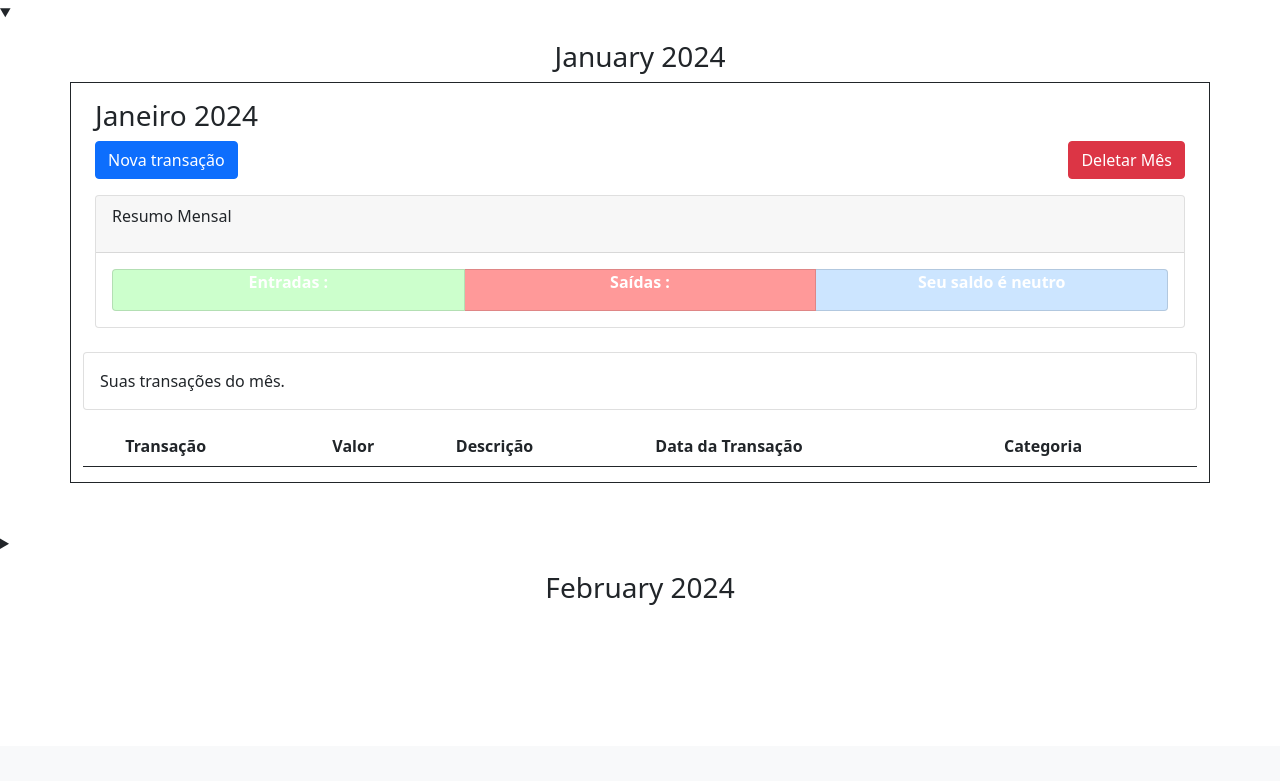
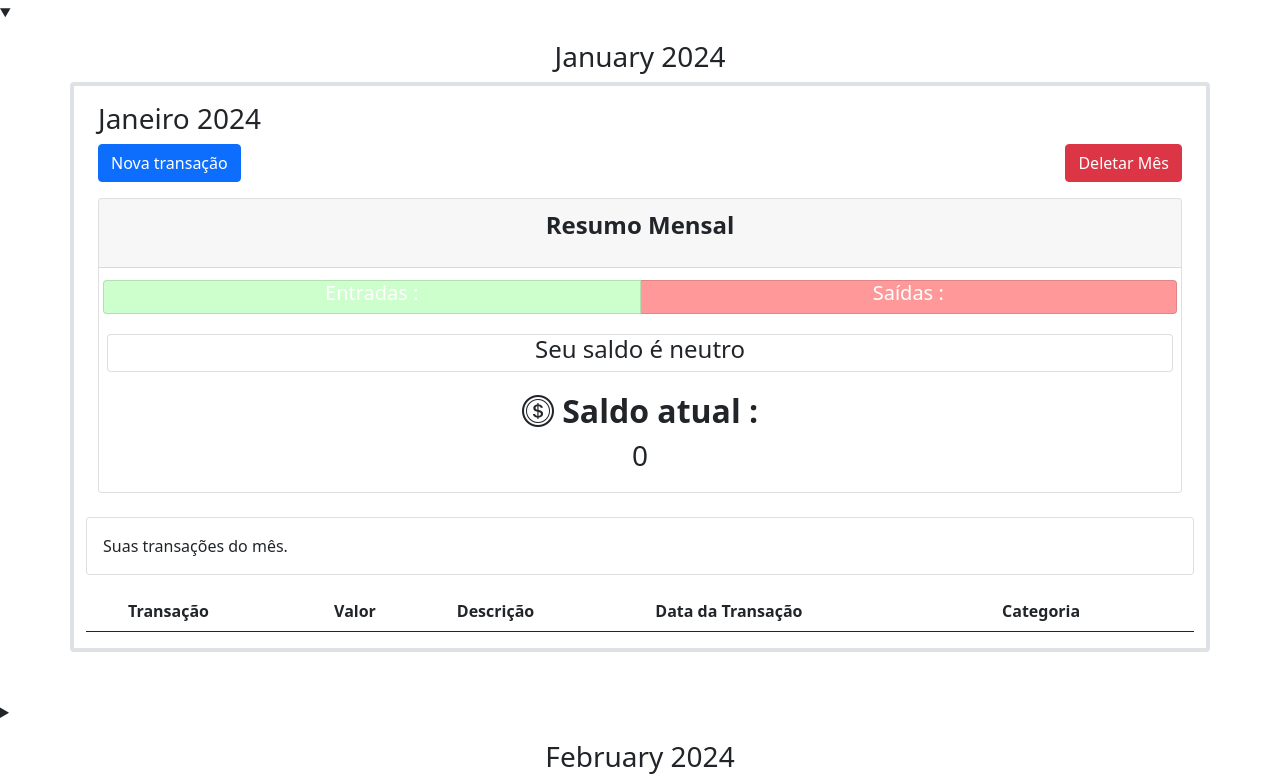
Before and after one commit to pedrohaveloso/finance, a PHP site: page / in a window 1280 px wide, after a click that opens the changed part. Shown: the part 54-835 px from the top of the page. Before the commit the page ends 659 px from the top, so only its background shows below. Run offline with PHP 8.4, Linux system fonts and the light colour scheme; data comes from the database, SQL or seed files in the repository; data that the repository does not hold is empty.

Commit message:
iniciando uma estilização
tentando estilizar as telas dos meses

```diff
--- a/index.php
+++ b/index.php
@@ -68,7 +68,7 @@ $meses = mysqli_query($conn, $sql_meses);
                 <h3 class="mt-3 text-center"><?php echo $mes['name'] . " " . $mes['year']; ?></h3>
             </summary>
 
-            <div class="container border border-dark mb-5">
+            <div class="container border border-4 rounded-2 mb-5 p-">
                 <div class="container">
                     <h3 class="mt-3"><?php echo $months[$mes['name']] . " " . $mes['year']; ?></h3>
                     <a href="create_transacao.php?mes_id=<?= $mes['id'] ?>" class="btn btn-primary">Nova transação</a>
@@ -76,11 +76,11 @@ $meses = mysqli_query($conn, $sql_meses);
                         <button onclick="return confirm('Tem certeza que deseja excluir este mês?')" name="delete_mes" class="btn btn-danger" type="submit" value="<?= $mes['id'] ?>">Deletar Mês</button>
                     </form>
                     <div class="card mt-3 mb-4">
-                        <div class="card-header">
+                        <div class="card-header text-center fw-bold fs-4">
                             <p>Resumo Mensal</p>
                         </div>
-                        <div class="card-body">
-                            <div class="card-group">
+                        <div class="card-body fw-4 p-1">
+                            <div class="card-group mt-2 mb-2">
                                 <?php
                                 $resultadoMes = ($input['total'] - $output['total']);
                                 if ($resultadoMes > 0) {
@@ -92,13 +92,15 @@ $meses = mysqli_query($conn, $sql_meses);
                                 }
                                 ?>
                                 <div class="card text-center fw-bold" style="background-color: rgb(204,255,204); ">
-                                    <p class="text-white"><?php echo "Entradas : " . $input['total']; ?></p>
+                                    <h5 class="text-white"><?php echo "Entradas : " . $input['total']; ?></h5>
                                 </div>
                                 <div class="card text-center fw-bold" style="background-color: rgb(255,153,153);">
-                                    <p class="text-white"><?php echo "Saídas : " . $output['total']; ?></p>
+                                    <h5 class="text-white"><?php echo "Saídas : " . $output['total']; ?></h5>
                                 </div>
-                                <div class="card text-center fw-bold <?php echo $txtColor; ?>" style="background-color: rgb(204,229,255);">
-                                    <p>
+                            </div>
+                            <div class="card-group mt-3 text-center p-1">
+                                <div class="card">
+                                <h4>
                                 <?php
                                     if ($resultadoMes < 0): ?>
                                         Seu saldo é negativo
@@ -107,8 +109,12 @@ $meses = mysqli_query($conn, $sql_meses);
                                     <?php elseif ($resultadoMes == 0): ?>
                                         Seu saldo é neutro
                                     <?php endif ?>
-                                    </p>
+                                </h4>
                                 </div>
+                            </div>
+                            <div class="text-center mt-3 mb-3">
+                                <h2 class="fw-bold"><i class="bi bi-coin"></i> Saldo atual : </h2>
+                                <h3><?php echo $resultadoMes ?></h3>
                             </div>
                         </div>
 
@@ -147,7 +153,7 @@ $meses = mysqli_query($conn, $sql_meses);
                                 </td>
 
                                 <th scope="row"><?php echo $types[$transacao['type']]; ?></th>
-                                <td><?php echo $transacao['value']; ?></td>
+                                <td><?php echo 'R$ ' . $transacao['value']; ?></td>
                                 <td><?php echo $transacao['description']; ?></td>
                                 <td><?php echo $transacao['date']; ?></td>
                                 <td><?php if ($categoria) {
```
Lines whose indentation alone changed are shown as unchanged.
